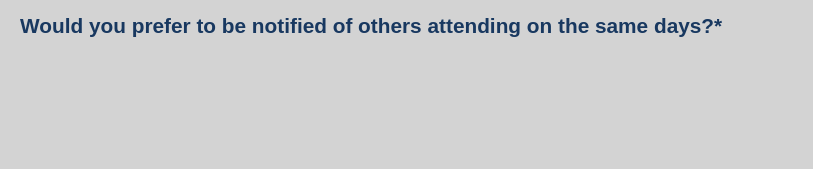
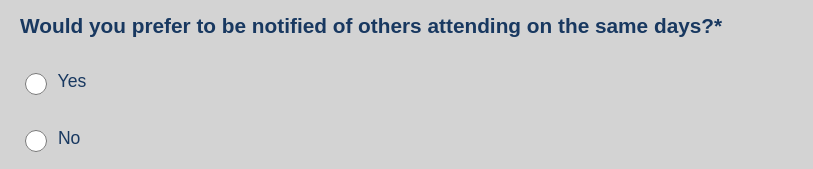
Before and after one commit to MrKilljoy137xxx/OfficeAttendance-Tracker, a plain HTML site: page index.html in a window 1280 px wide. Shown: the part 1003-1172 px from the top of the page, without its empty margins (0-813 px from the left). Before the commit the page ends 1061 px from the top, so only its background shows below. Drawn offline with Linux system fonts and the light colour scheme.

Commit message:
Add radio buttons to the fifth question

```diff
--- a/index.html
+++ b/index.html
@@ -37,6 +37,10 @@
         </form>
         <form class="fifth-question-form">
             <label for="otherConfirmation "><strong>Would you prefer to be notified of others attending on the same days?*</strong></label>
+            <div class="radio-options">
+                <label><input type="radio" id="otherConfirmationYes" name="otherConfirmation" value="Yes" required> Yes</label>
+                <label><input type="radio" id="otherConfirmationNo" name="otherConfirmation" value="No"> No</label>
+            </div>
         </form>
         <!-- Main content for attendance tracker will go here -->
     </main>
--- a/styles.css
+++ b/styles.css
@@ -150,3 +150,20 @@ body {
     margin-top: 32px;
     display: block;
 }
+
+/* Style for radio buttons */
+.radio-options input[type="radio"] {
+    width: 22px;
+    height: 22px;
+    accent-color: #183860;
+    vertical-align: middle;
+    margin-right: 6px;
+}
+
+.radio-options label {
+    font-family: Arial, sans-serif;
+    font-size: 1.1rem;
+    color: #183860;
+    margin-right: 18px;
+    vertical-align: middle;
+}
```
